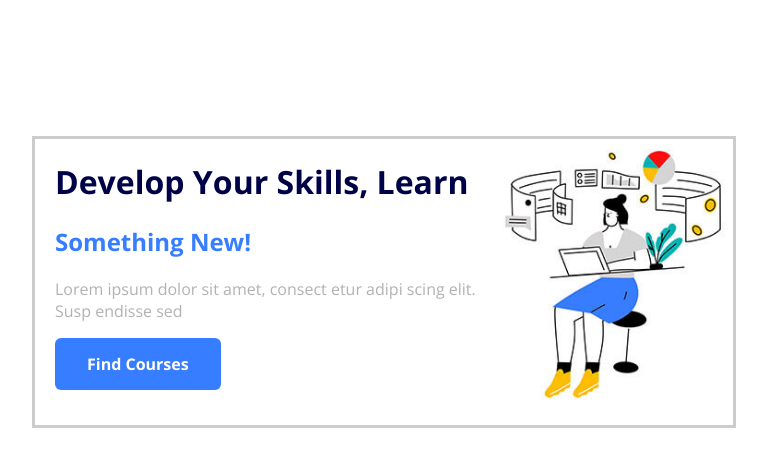
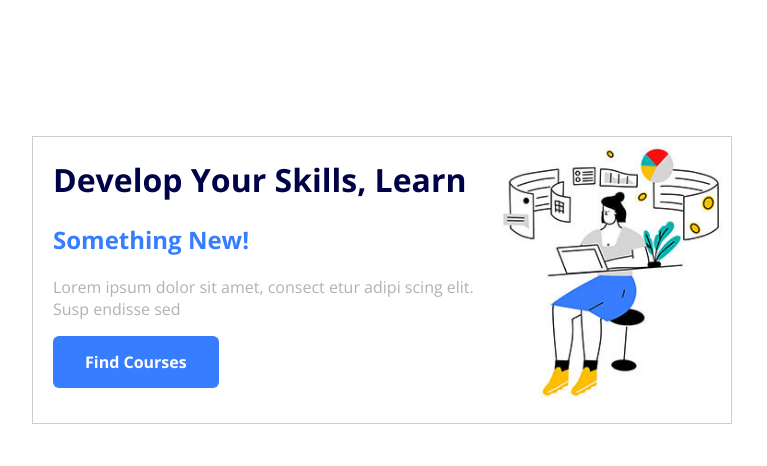
Before and after one commit to Abdullah-irfan/csshtml_task, a plain HTML site: page Index.html in a window 1280 px wide. Shown: the whole page, without its empty margins (232-999 px from the left). Drawn offline with nearby package versions, Linux system fonts and the light colour scheme.

Commit message:
Update style.css

```diff
--- a/style.css
+++ b/style.css
@@ -10,8 +10,8 @@ div {
     margin-left: 20%;
 
     border:  #ccc;
-    border-style: solid;
-  border-width: medium;
+    border-style:groove;
+  border-width:1px;
     align-items: center;
 
   }
```
